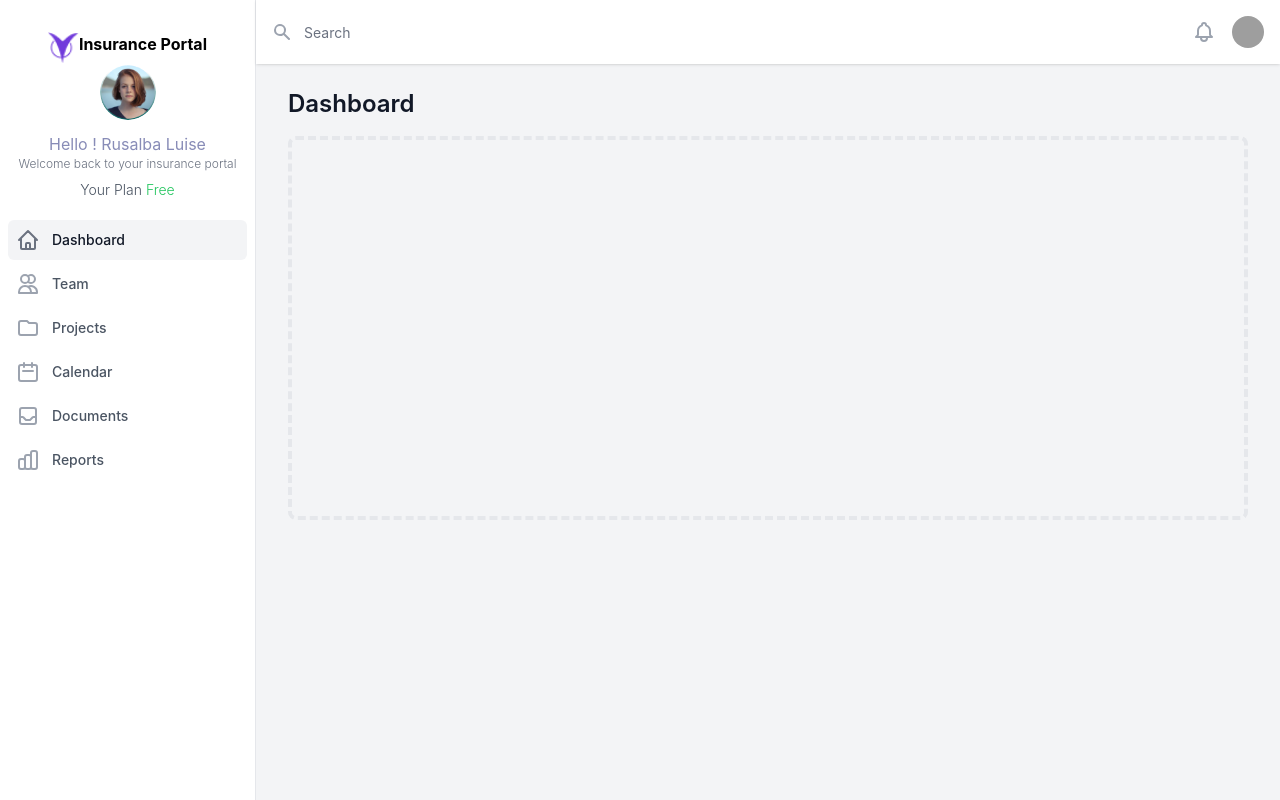
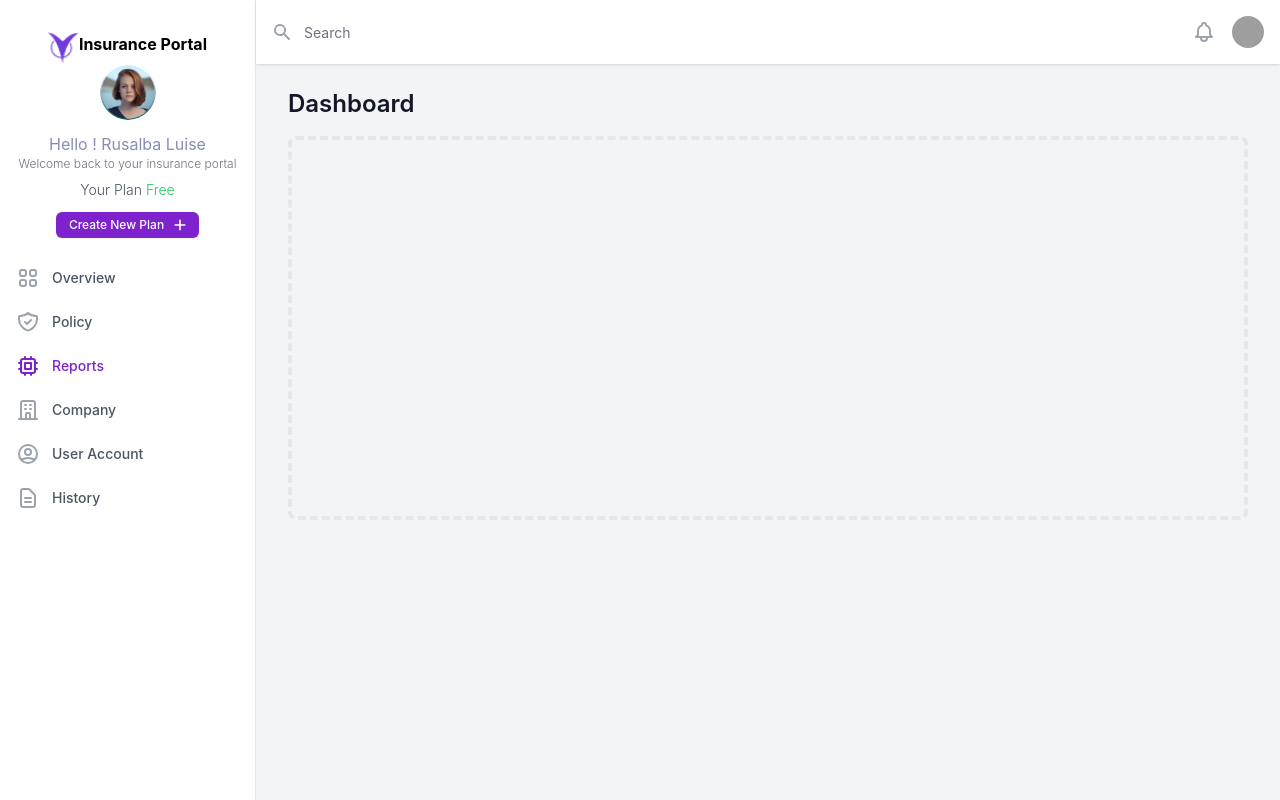
Before and after one commit to LarryKarani/dashboard-ui, a React (Create React App) app: page / in a window 1280 px wide. Built offline with nearby package versions, Linux system fonts and the light colour scheme; grey boxes are pictures that could not be loaded.

Commit message:
add side nav

```diff
--- a/src/components/avatar.jsx
+++ b/src/components/avatar.jsx
@@ -1,4 +1,5 @@
 import Profile from '../assets/profile.png'
+import Button from './button'
 
 export default function Avartor() {
     return (
@@ -11,6 +12,7 @@ export default function Avartor() {
             <h3 style={{color: '#888CB7'}} className="mt-3">Hello ! Rusalba Luise</h3>
             <p className='text-xs text-center font-light text-gray-500'>Welcome back to your insurance portal</p>
             <p className='text-sm text-center font-light text-gray-600 mt-2'>Your Plan <span className='text-green-500'>Free</span></p>
+            <Button/>
         </>
     )
 }
--- /dev/null
+++ b/src/components/button.jsx
@@ -0,0 +1,16 @@
+/* This example requires Tailwind CSS v2.0+ */
+import {  PlusIcon} from '@heroicons/react/solid'
+
+export default function Button() {
+    return (
+        <>
+            <button
+                type="button"
+                className=" mt-3 inline-flex items-center px-3 py-1 border border-transparent shadow-sm text-sm leading-4 font-medium rounded-md text-white bg-purple-700 hover:bg-indigo-700 focus:outline-none focus:ring-2 focus:ring-offset-2 focus:ring-indigo-500 text-xs"
+            >
+                 Create New Plan
+                <PlusIcon className="ml-2 -mr-0.5 h-4 w-4" aria-hidden="true" />
+            </button>
+        </>
+    )
+}
--- a/src/pages/index.jsx
+++ b/src/pages/index.jsx
@@ -3,25 +3,26 @@ import { Dialog, Menu, Transition } from '@headlessui/react'
 import Avator from '../components/avatar'
 import {
     BellIcon,
-    CalendarIcon,
-    ChartBarIcon,
-    FolderIcon,
-    HomeIcon,
-    InboxIcon,
     MenuAlt2Icon,
-    UsersIcon,
     XIcon,
+    ViewGridIcon,
+    ShieldCheckIcon,
+    ChipIcon,
+    OfficeBuildingIcon,
+    UserCircleIcon,
+    DocumentTextIcon
+
 } from '@heroicons/react/outline'
 import { SearchIcon } from '@heroicons/react/solid'
 import Logo from '../components/logo'
 
 const navigation = [
-    { name: 'Dashboard', href: '#', icon: HomeIcon, current: true },
-    { name: 'Team', href: '#', icon: UsersIcon, current: false },
-    { name: 'Projects', href: '#', icon: FolderIcon, current: false },
-    { name: 'Calendar', href: '#', icon: CalendarIcon, current: false },
-    { name: 'Documents', href: '#', icon: InboxIcon, current: false },
-    { name: 'Reports', href: '#', icon: ChartBarIcon, current: false },
+    { name: 'Overview', href: '#', icon: ViewGridIcon, current: false},
+    { name: 'Policy', href: '#', icon: ShieldCheckIcon, current: false },
+    { name: 'Reports', href: '#', icon: ChipIcon, current: true },
+    { name: 'Company', href: '#', icon: OfficeBuildingIcon, current: false },
+    { name: 'User Account', href: '#', icon: UserCircleIcon, current: false },
+    { name: 'History', href: '#', icon: DocumentTextIcon, current: false },
 ]
 const userNavigation = [
     { name: 'Your Profile', href: '#' },
@@ -97,14 +98,14 @@ export default function Dashboard() {
                                                     href={item.href}
                                                     className={classNames(
                                                         item.current
-                                                            ? 'bg-gray-100 text-gray-900'
+                                                            ? 'text-indigo-900'
                                                             : 'text-gray-600 hover:bg-gray-50 hover:text-gray-900',
                                                         'group flex items-center px-2 py-2 text-base font-medium rounded-md'
                                                     )}
                                                 >
                                                     <item.icon
                                                         className={classNames(
-                                                            item.current ? 'text-gray-500' : 'text-gray-400 group-hover:text-gray-500',
+                                                            item.current ? 'text-indigo-500' : 'text-gray-400 group-hover:text-gray-500',
                                                             'mr-4 flex-shrink-0 h-6 w-6'
                                                         )}
                                                         aria-hidden="true"
@@ -138,13 +139,13 @@ export default function Dashboard() {
                                         key={item.name}
                                         href={item.href}
                                         className={classNames(
-                                            item.current ? 'bg-gray-100 text-gray-900' : 'text-gray-600 hover:bg-gray-50 hover:text-gray-900',
+                                            item.current ? 'text-purple-700' : 'text-gray-600 hover:bg-gray-50 hover:text-gray-900',
                                             'group flex items-center px-2 py-2 text-sm font-medium rounded-md'
                                         )}
                                     >
                                         <item.icon
                                             className={classNames(
-                                                item.current ? 'text-gray-500' : 'text-gray-400 group-hover:text-gray-500',
+                                                item.current ? 'text-purple-700' : 'text-gray-400 group-hover:text-gray-500',
                                                 'mr-3 flex-shrink-0 h-6 w-6'
                                             )}
                                             aria-hidden="true"
```
Also changed, not shown: src/assets/report.svg (added).
